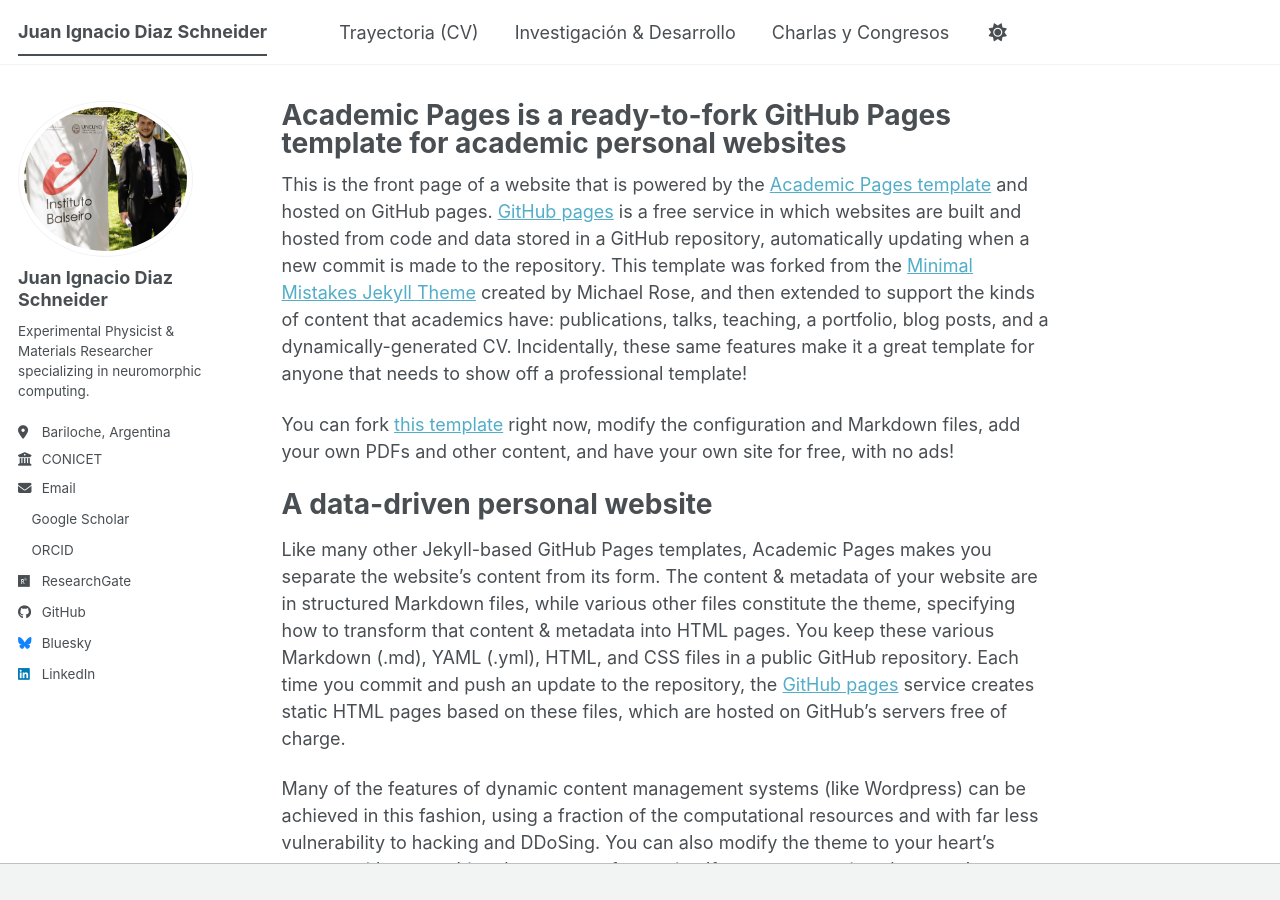
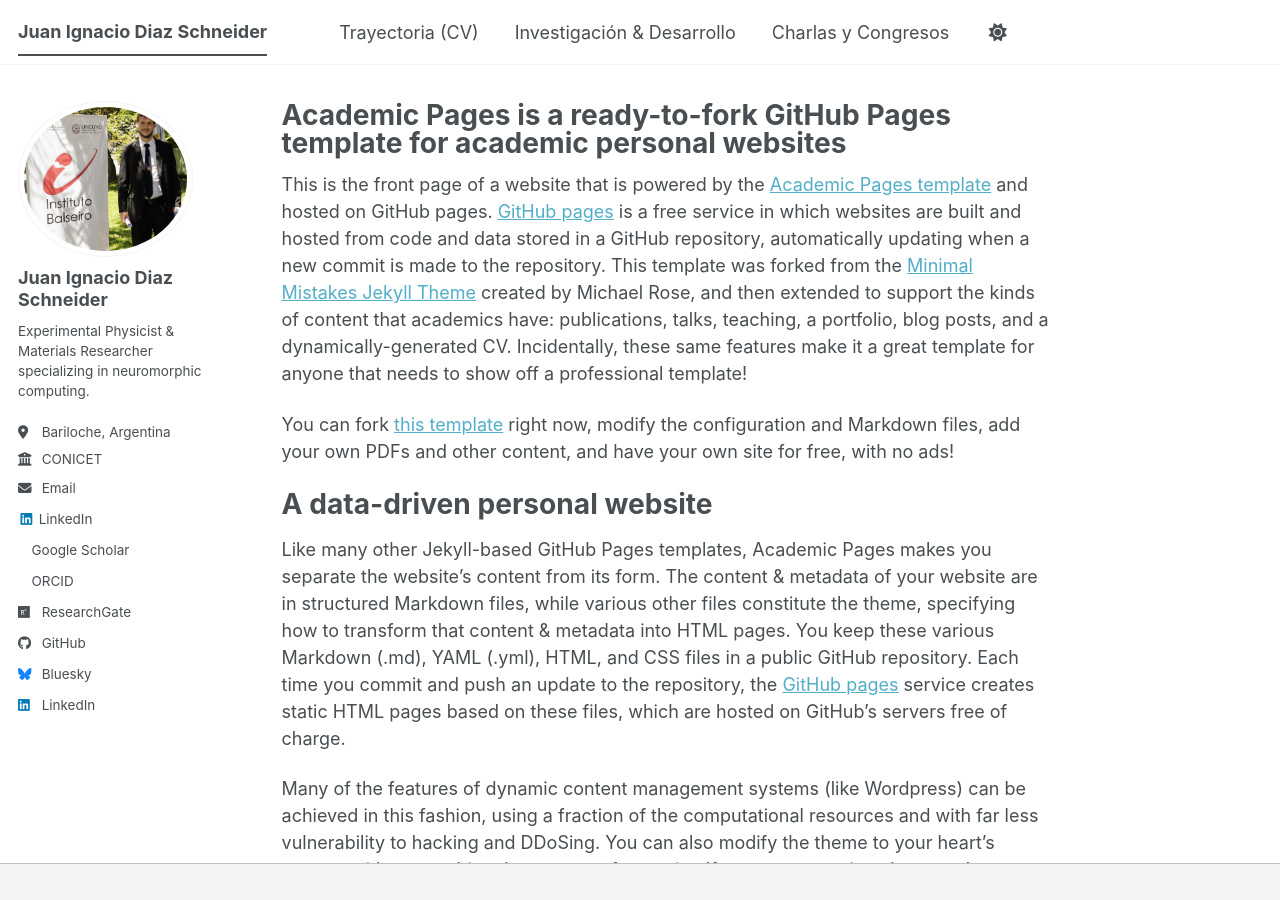
Before and after one commit to juanids/juanids.github.io, a Jekyll site: the page built from _pages/about.md, in a window 1280 px wide and 900 px high. Built offline with Jekyll 4.4.1, drawn with Linux system fonts in a browser that asks for light colours; a style sheet for code colours, icons or effects is not loaded.

Commit message:
Update author-profile.html

```diff
--- a/_includes/author-profile.html
+++ b/_includes/author-profile.html
@@ -36,7 +36,9 @@
       {% if author.email %}
         <li><a href="mailto:{{ author.email }}"><i class="fas fa-fw fa-envelope icon-pad-right" aria-hidden="true"></i>{{ site.data.ui-text[site.locale].email_label | default: "Email" }}</a></li>
       {% endif %}
-
+      {% if author.linkedin %}
+        <li><a href="https://www.linkedin.com/in/{{ author.linkedin }}"><i class="fab fa-fw fa-linkedin" aria-hidden="true"></i> LinkedIn</a></li>
+      {% endif %}
       <!-- Font Awesome and Academicons icons / Academic websites -->
       {% if author.academia %}
         <li><a href="{{ author.academia }}"><i class="ai ai-academia ai-fw icon-pad-right" aria-hidden="true"></i>Academia</a></li>
```
